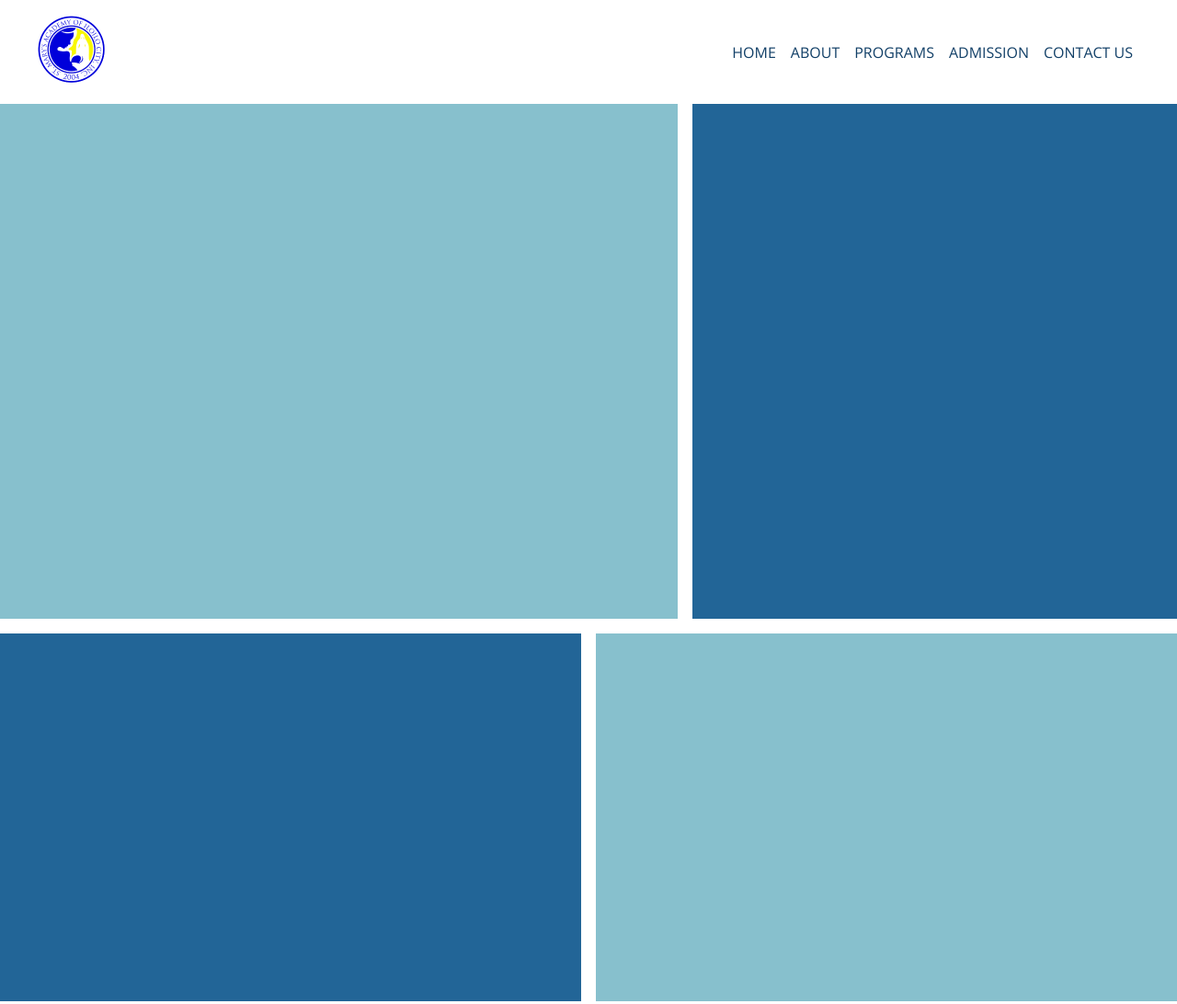
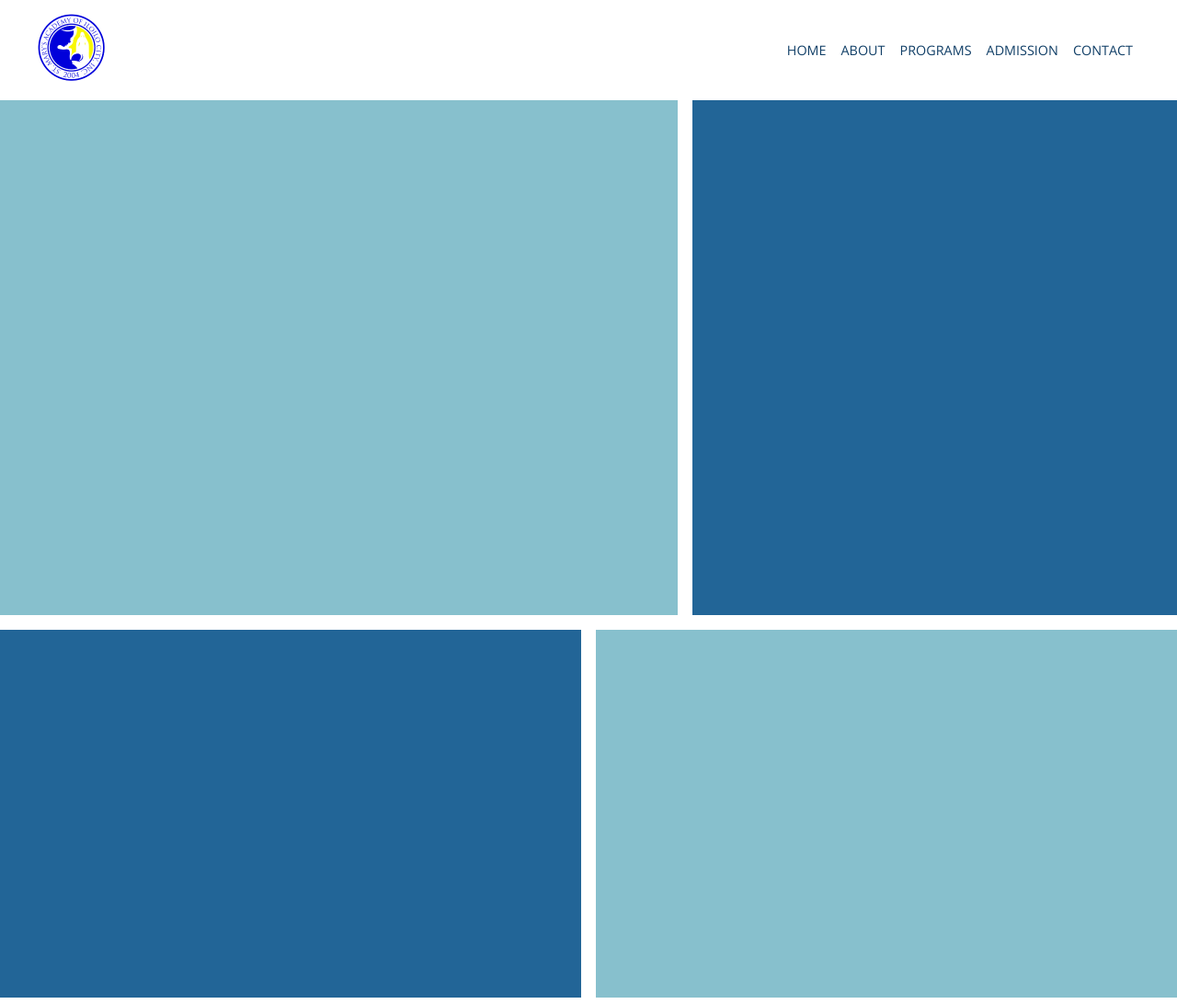
Before and after one commit to John-Zamora/SMAIC, a plain HTML site: page home.html in a window 1280 px wide. Shown: the top 1092 px of the page at 92% size. Drawn offline with nearby package versions, Linux system fonts and the light colour scheme.

Commit message:
Minor revisions

```diff
--- a/desktop-styles.css
+++ b/desktop-styles.css
@@ -82,6 +82,5 @@
 
 /* About Main Styles Start */
 @media (min-width: 650px) {
-
 }
 /* About Main Styles End */
--- a/home.html
+++ b/home.html
@@ -42,7 +42,7 @@
                 <li><a href="about.html">ABOUT</a></li>
                 <li><a href="#">PROGRAMS</a></li>
                 <li><a href="#">ADMISSION</a></li>
-                <li><a href="#">CONTACT US</a></li>
+                <li><a href="#">CONTACT</a></li>
             </ul>
         </nav>
 
--- a/mobile-styles.css
+++ b/mobile-styles.css
@@ -51,6 +51,7 @@ ul {
     list-style-type: none;
     align-items: center;
     text-align: center;
+    font-size: 90%;
 }
 
 #logo {
@@ -230,5 +231,6 @@ footer {
     padding: 1rem;
     justify-items: center;
     color: var(--color-four);
+    font-size: 80%;
 }
 /* Footer End */
```
Also changed, not shown: about.html (+1 -1 lines).
